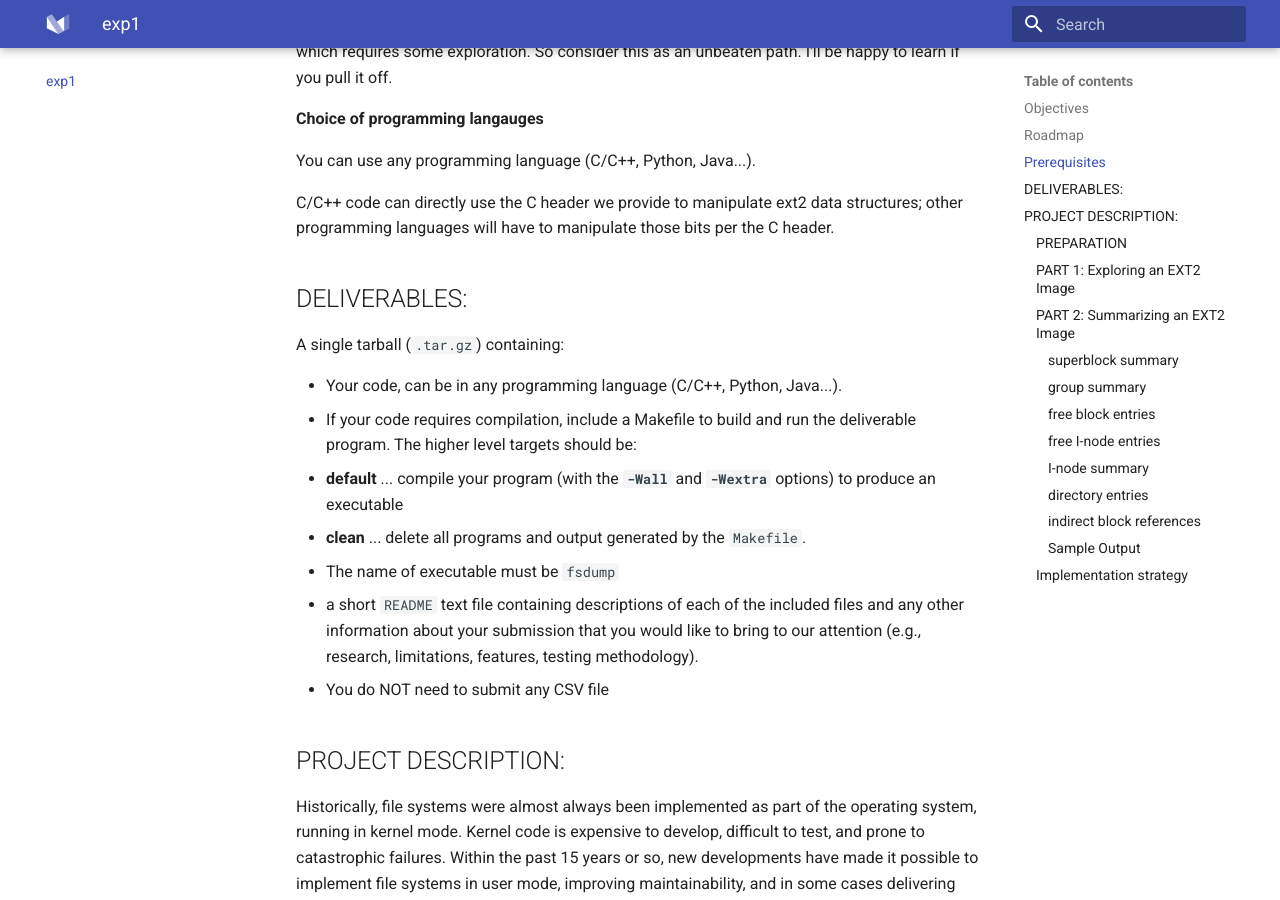
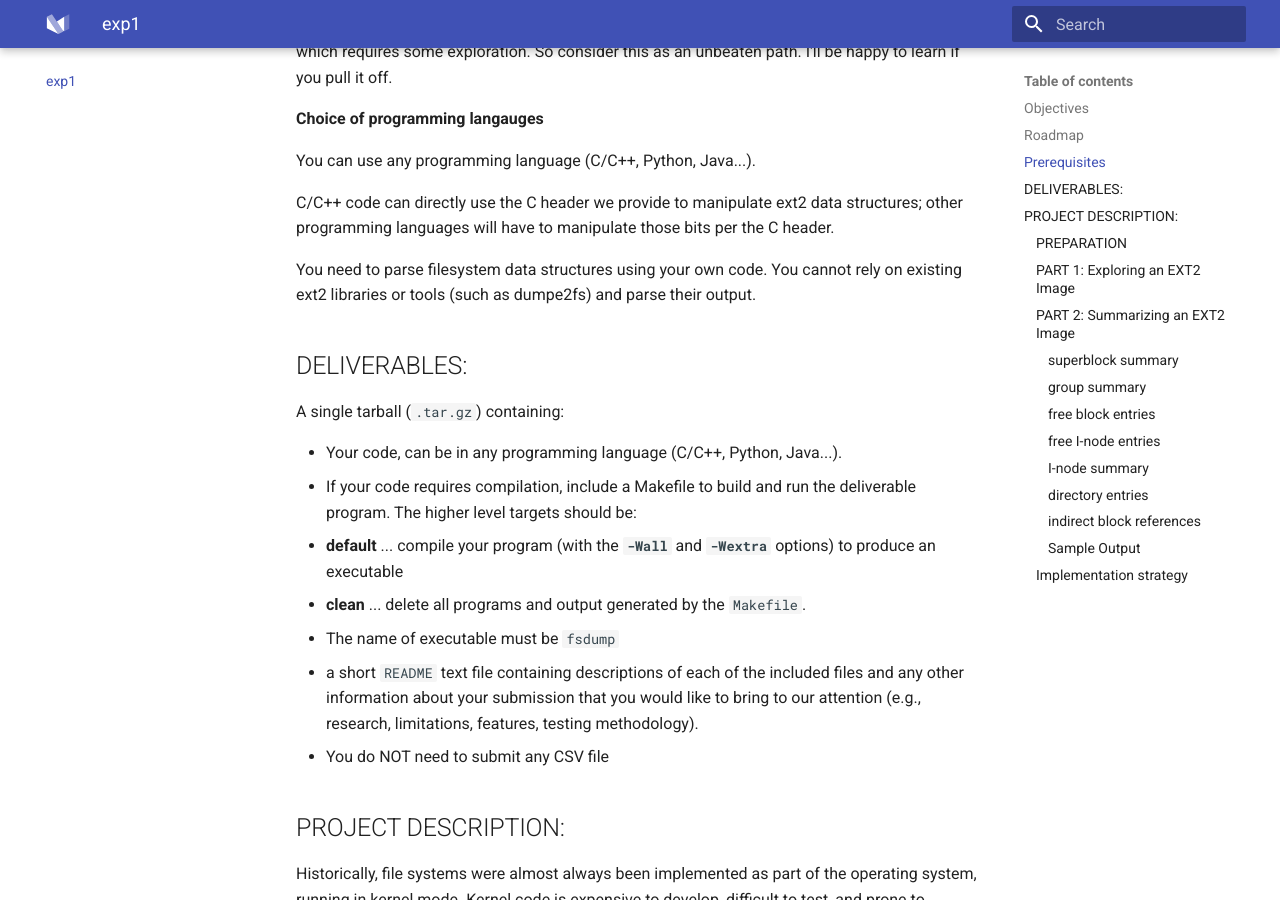
Before and after one commit to fxlin/p4-fs, an MkDocs documentation site: the page built from docs/interpretation.md, in a window 1280 px wide and 900 px high, scrolled down 975 px. Built offline with MkDocs 1.6.1 and Material for MkDocs 9.7.7, drawn with Linux system fonts in a browser that asks for light colours.

Commit message:
Update interpretation.md

```diff
--- a/docs/interpretation.md
+++ b/docs/interpretation.md
@@ -30,6 +30,8 @@ So consider this as an unbeaten path. I'll be happy to learn if you pull it off.
 You can use any programming language (C/C++, Python, Java...).
 
 C/C++ code can directly use the C header we provide to manipulate ext2 data structures; other programming languages will have to manipulate those bits per the C header.
+
+You need to parse filesystem data structures using your own code. You cannot rely on existing ext2 libraries or tools (such as dumpe2fs) and parse their output.
 
 ## DELIVERABLES:
 
```
